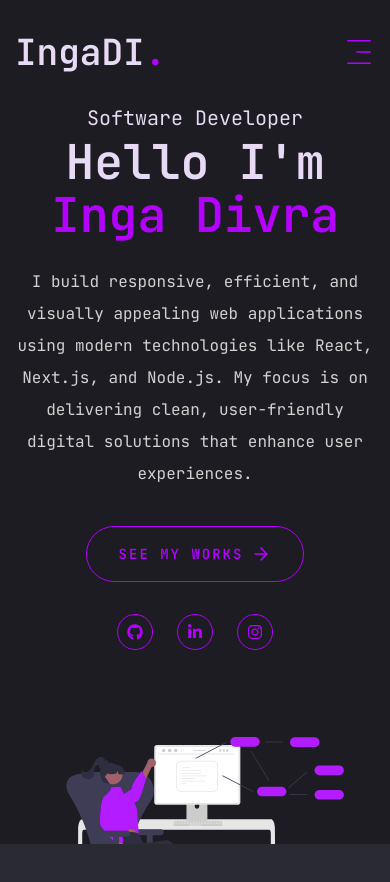
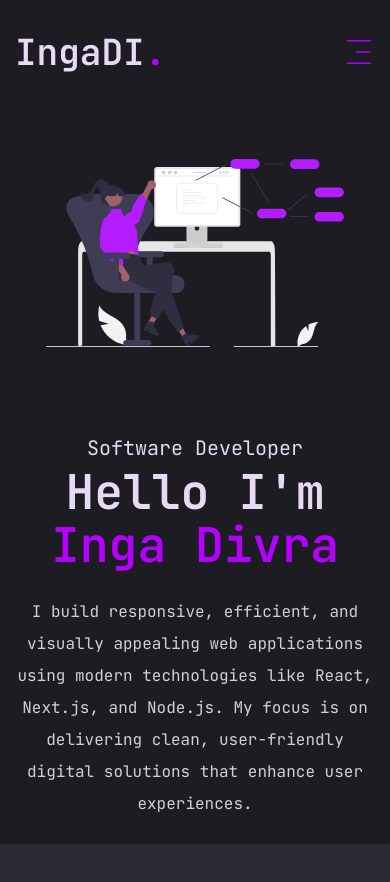
Before and after one commit to inga-divra/ingadi-portfolio, a Next.js app: page / in a window 390 px wide. Shown: the top 882 px of the page. Built offline with nearby package versions, Linux system fonts and the light colour scheme.

Commit message:
Changed the order of the photo component in the mobile version to display above the text by applying order-1 for mobile and order-none for larger screens (xl). This ensures the photo stacks above the text when viewed on smaller devices.

```diff
--- a/app/page.jsx
+++ b/app/page.jsx
@@ -12,7 +12,7 @@
       <div className='container mx-auto h-full'>
         <div className='flex flex-col xl:flex-row items-center xl:justify-between xl:gap-12 xl:pt-8 xl:pb-24'>
           {/* HERO INFO */}
-          <div className='text-center xl:text-left flex-1'>
+          <div className='text-center xl:text-left flex-1 order-2 xl:order-none'>
             <span className='capitalize text-xl'>software developer</span>
             <h1 className='h1 mb-6'>
               Hello I&apos;m <br /> <span className='capitalize text-accent'>inga divra</span>
@@ -44,7 +44,7 @@
             </div>
           </div>
           {/* HERO IMG */}
-          <div className='flex-1 flex justify-center'>
+          <div className='flex-1 flex justify-center order-1 xl:order-none mb-8 xl:mb-0'>
             <Photo />
           </div>
         </div>
```
